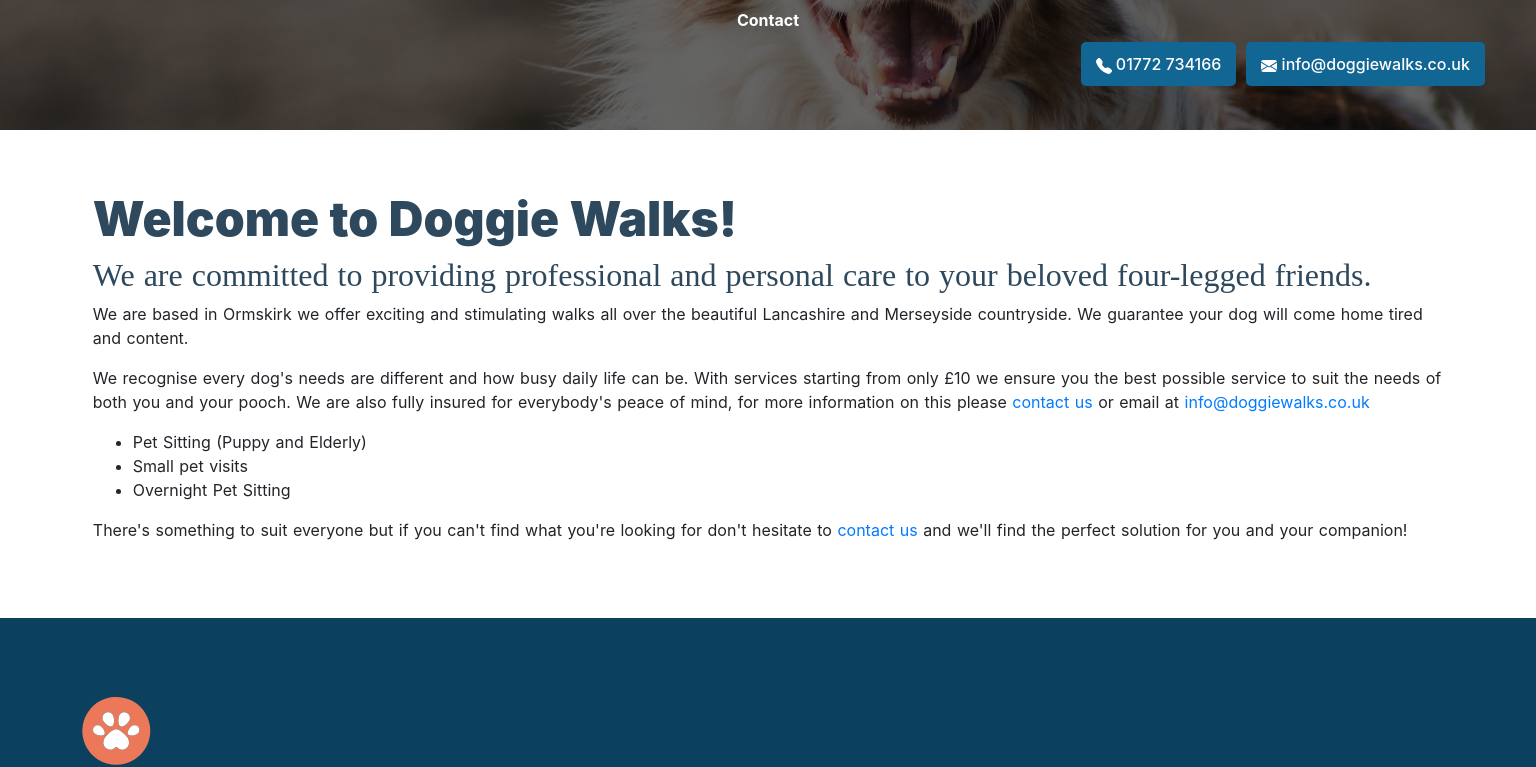
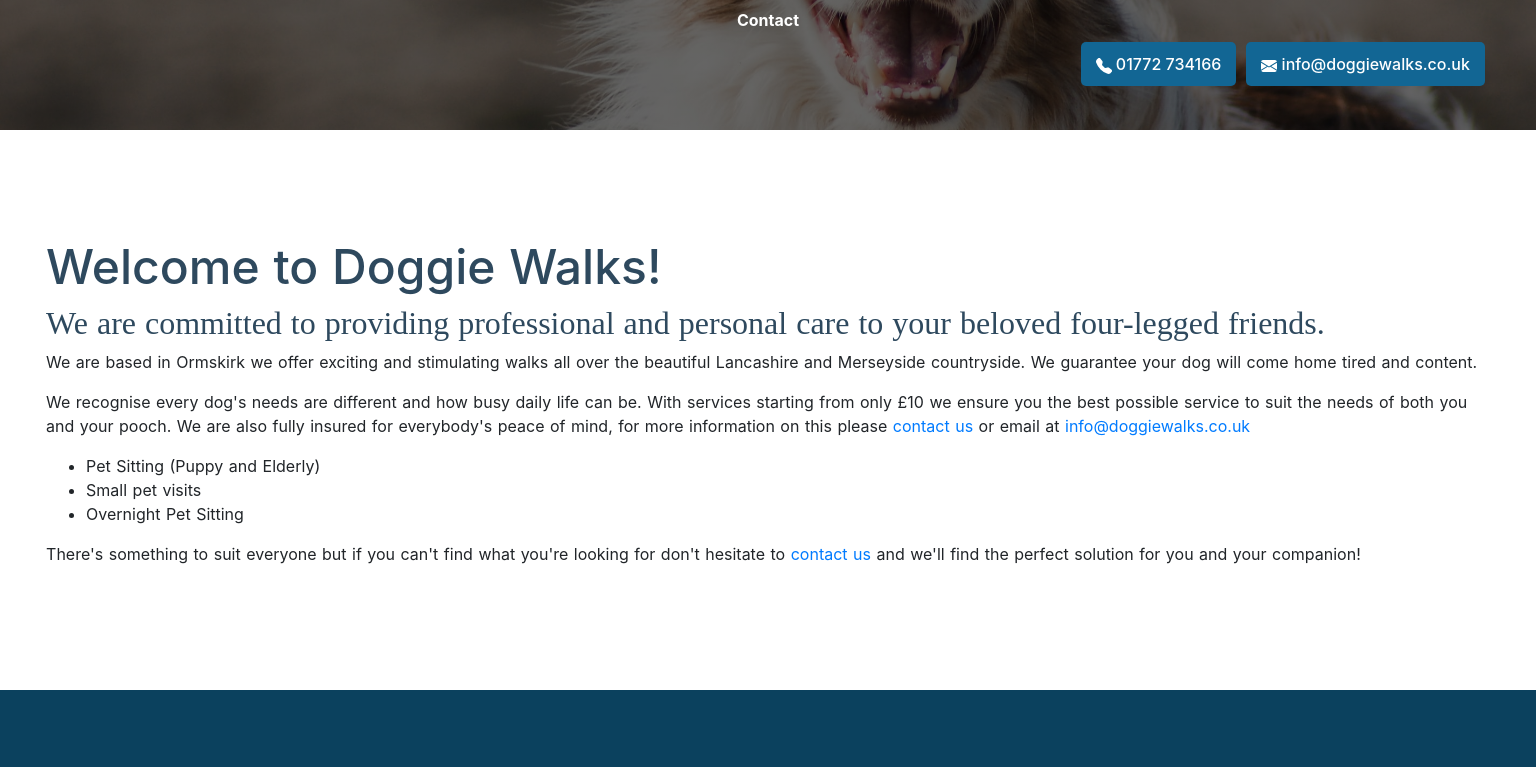
Before and after one commit to clarkenewsh/doggie-walks-site, a Nuxt app: page / in a window 1536 px wide. Shown: the part 320-1087 px from the top of the page. Built offline with nearby package versions, Linux system fonts and the light colour scheme; a web font is replaced by a local one.

Commit message:
css grid layout re-factor

```diff
--- a/layouts/default.vue
+++ b/layouts/default.vue
@@ -1,9 +1,9 @@
 <template>
-  <div>
+  <div class="grid">
     <header>
       <NavBar />
     </header>
-    <main class="grid">
+    <main>
       <Nuxt />
     </main>
     <TheFooter />
@@ -42,6 +42,7 @@ html {
   box-sizing: border-box;
   margin: 0;
 }
+
 /* Mobile first css grid styles */
 .grid {
   display: grid;
@@ -51,16 +52,9 @@ html {
 }
 
 h1 {
-  font-weight: 900;
+  font-weight: 500;
   font-size: 3rem;
 }
-/*
-h1::after {
-  content: url('~assets/dog-doogle.png');
-  background-size: 10px 20px;
-  height: 10px;
-  width: 20px;
-} */
 
 h1,
 h2,
@@ -85,25 +79,22 @@ main {
   padding: 60px 0px;
 }
 
-header, main, footer {
-  grid-column: 2;
+/* full width header and footer  */
+header, footer {
+  grid-column: 1/-1;
 }
-
-/* @media only screen and (min-width: 768px) {
-  .grid {
-    grid-template-columns: 2% 1fr 2%;
-  }
-} */
 
 @media only screen and (min-width: 1024px) {
     .grid {
       grid-template-columns: 3% 1fr 3%;
+      grid-column-gap:0;
   }
  }
 
 @media only screen and (min-width: 1400px) {
-      .grid {
-      grid-template-columns: 5% 1fr 5%;
+    .grid {
+      grid-template-columns: 3% 1fr 3%;
+      grid-column-gap:0;
   }
 }
 </style>
```
